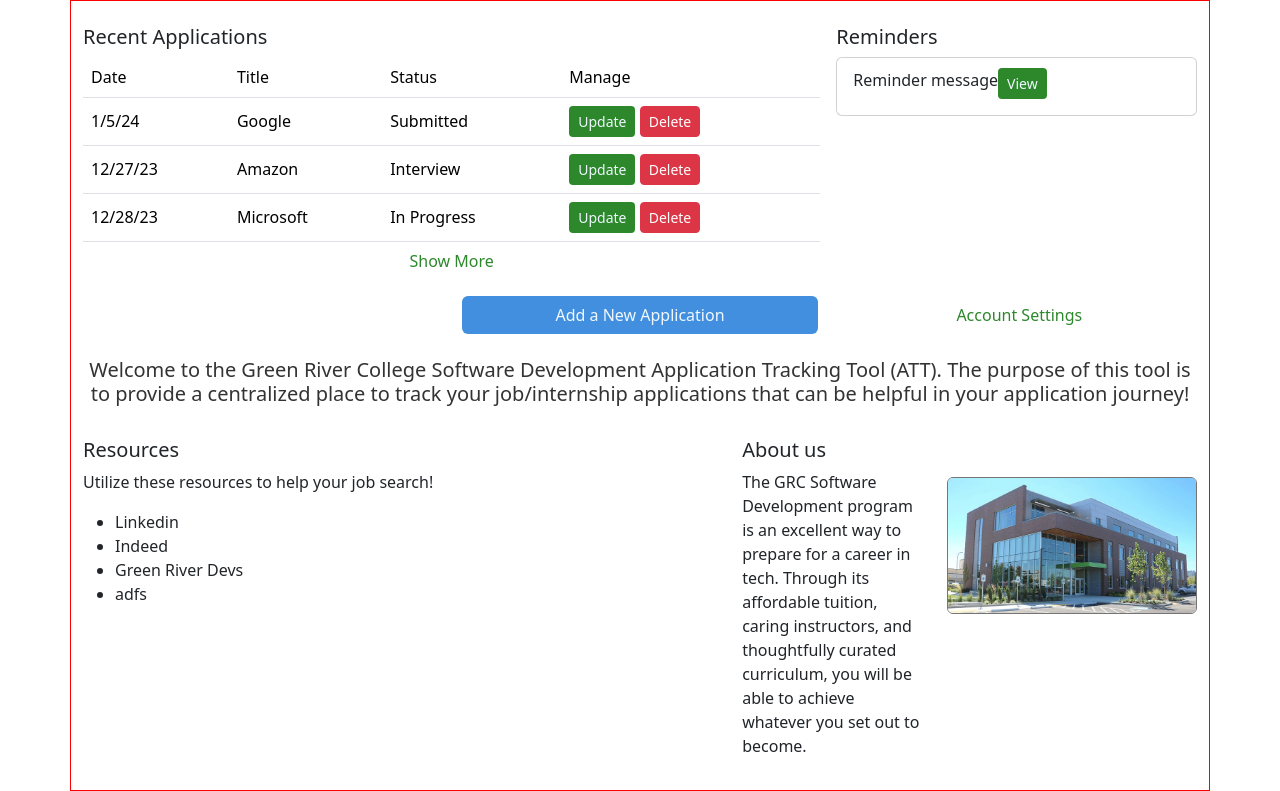
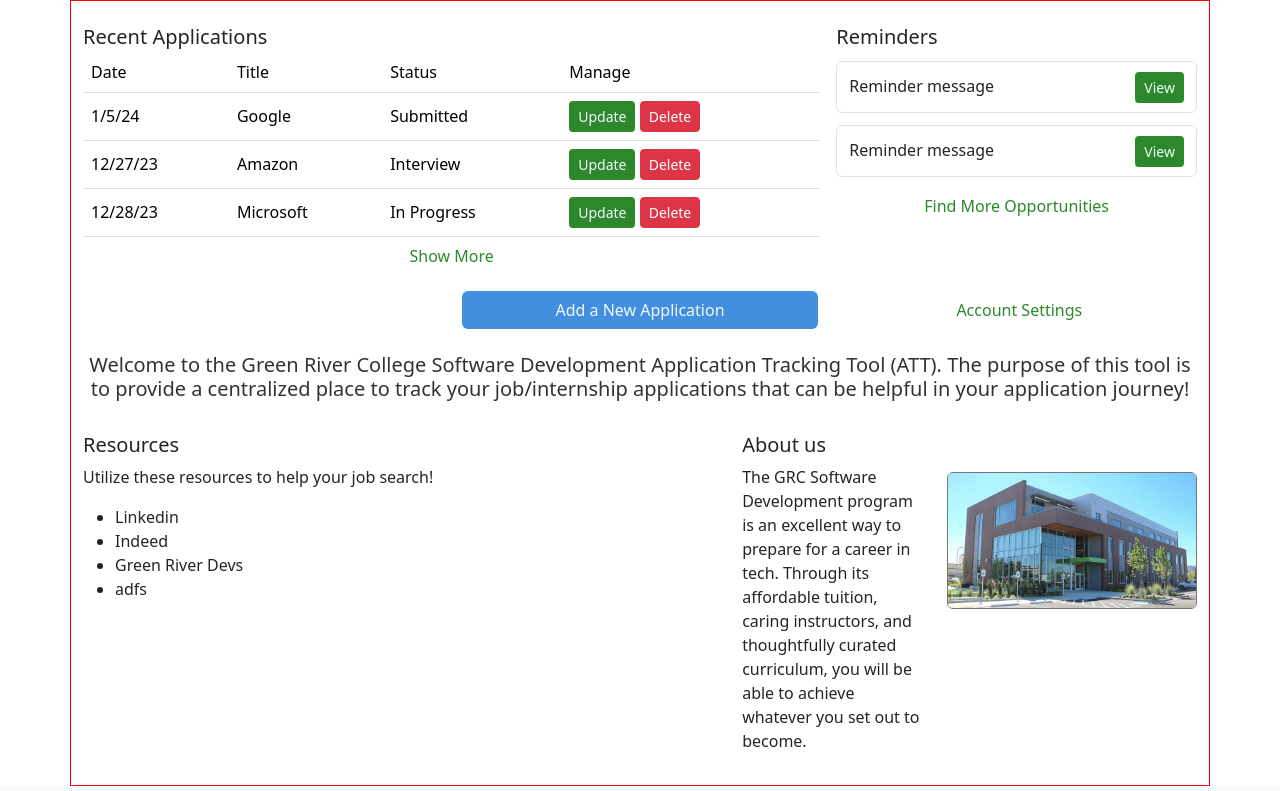
Before and after one commit to Rauoof814/SDEV305-Team-G, a PHP site: page / in a window 1280 px wide. Shown: the part 58-849 px from the top of the page. Run offline with PHP 8.4, Linux system fonts and the light colour scheme.

Commit message:
Completed reminders panel

```diff
--- a/index.html
+++ b/index.html
@@ -2,9 +2,7 @@
 <html lang="en">
     <head>
         <!-- TODO -->
-        <!-- redo button styles -->
         <!-- Apply GRC style theme -->
-        <!-- Finish reminders section -->
         <!-- Finish lower page section -->
 
         <!-- Required meta tags -->
@@ -53,8 +51,9 @@
         <main class="site-content">
             <div class="container">
                 <br>
-                <!-- Applications panel -->
+                <!-- Applications & Reminders -->
                 <div class="row mb-3 g-3">
+                    <!-- Applications panel -->
                     <div class="col-md-8 applications">
                         <h5>Recent Applications</h5>
                         <div class="applications-list">
@@ -110,11 +109,20 @@
                     <!-- TODO: Fix view button spacing -->
                     <div class="col-md-4 reminders">
                         <h5>Reminders</h5>
-                        <div class="card">
-                            <div class="card-body d-flex reminder-content">
-                                Reminder message
-                                <button type="button" class="btn btn-bd-primary btn-sm">View</button>
-                            </div>
+                        <div class="container-fluid rounded reminder-content">
+                            <p>
+                                <text class="reminder-message">Reminder message</text>
+                                <button type="button" class="btn btn-bd-primary btn-sm float-end">View</button>
+                            </p>
+                        </div>
+                        <div class="container-fluid rounded reminder-content">
+                            <p>
+                                <text class="reminder-message">Reminder message</text>
+                                <button type="button" class="btn btn-bd-primary btn-sm float-end">View</button>
+                            </p>
+                        </div>
+                        <div class="d-flex justify-content-center more-opportunities">
+                            <button type="button" class="btn btn-bd-primary-inverse">Find More Opportunities</button>
                         </div>
                     </div>
                 </div>
--- a/styles.css
+++ b/styles.css
@@ -25,11 +25,26 @@ h5 {
     /* margin-bottom: 0px; */
 }
 
+.table {
+    margin-top: -5px;
+}
+
 .application-data {
     padding-top:11px !important;
 }
 
 .reminder-content {
+    border: 1px solid #dee2e6;
+    margin-top: 12px;
+    padding-top: 10px;
+}
+
+.reminder-message {
+    position: relative;
+    top: 2px;
+}
+
+.more-opportunities {
     padding-top: 10px;
 }
 
```
